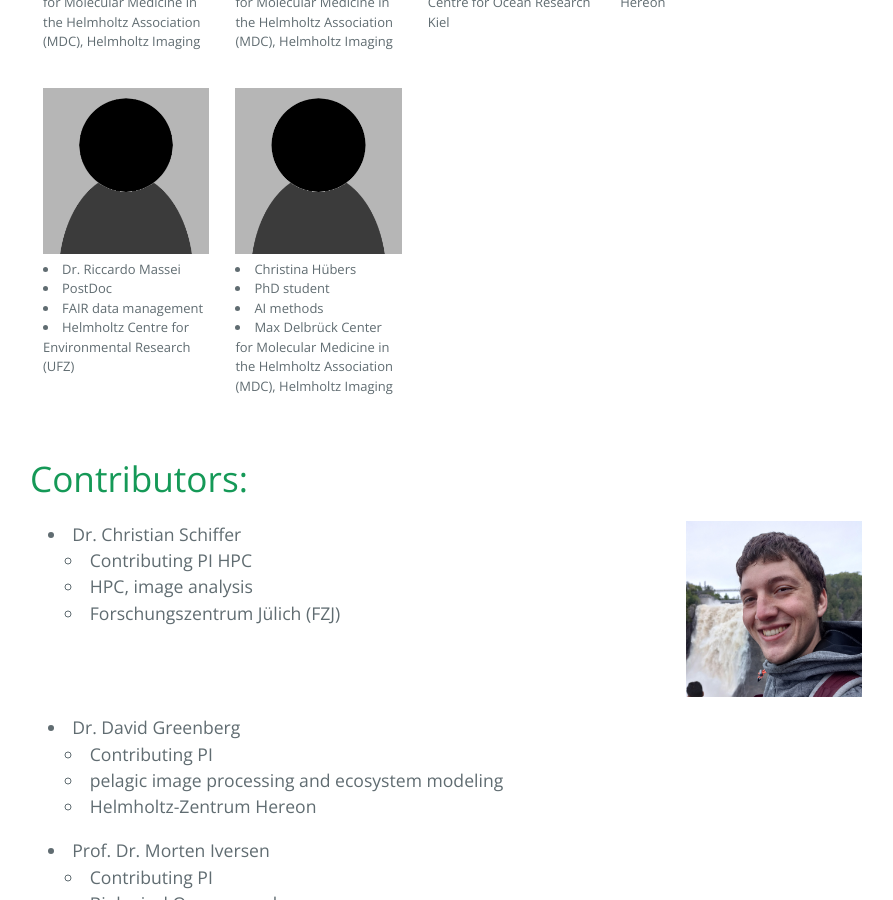
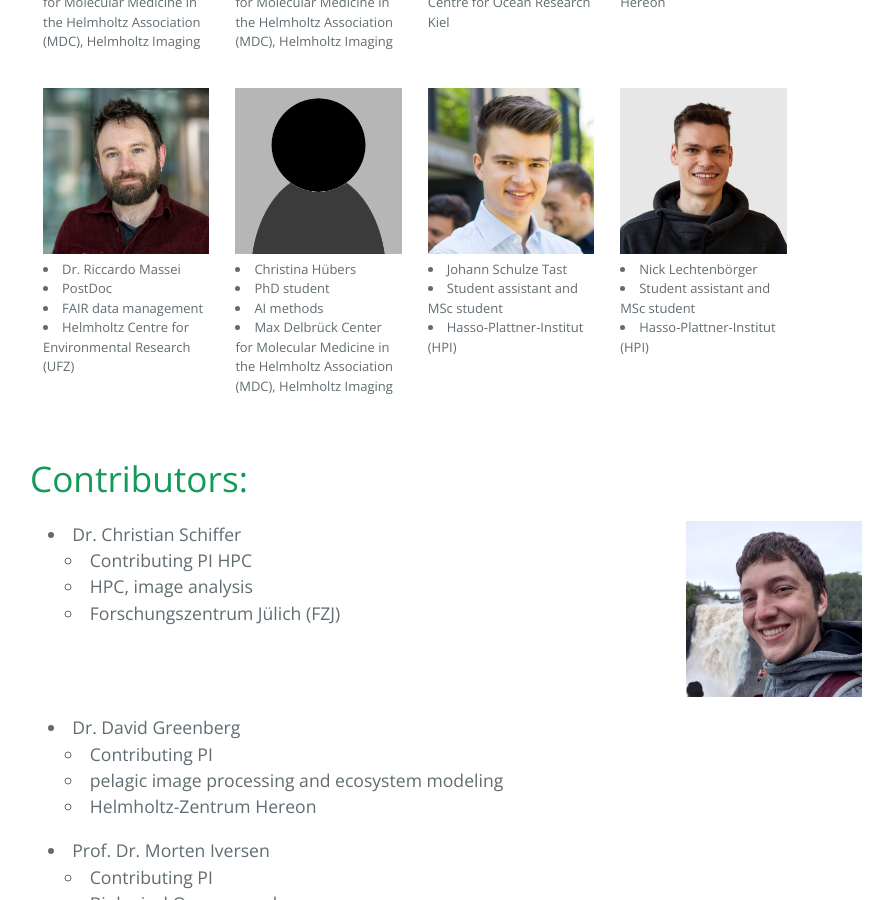
Before and after one commit to Kainmueller-Lab/aqqua, a Jekyll site: the page built from about_us.md, in a window 1280 px wide and 900 px high, scrolled down 1525 px. Shown: the whole window, without its empty margins (194-1087 px from the left). Built offline with Jekyll 4.4.1, drawn with Linux system fonts in a browser that asks for light colours.

Commit message:
about_us: add students and new pictures

```diff
--- a/_data/team.yml
+++ b/_data/team.yml
@@ -76,6 +76,7 @@
           position: "PostDoc"
           affiliation: "Helmholtz Centre for Environmental Research (UFZ)"
           expertise: "FAIR data management"
+          picture: "Riccardo_Massei.jpg"
 
         - first_name: "Christina"
           last_name: "Hübers"
@@ -83,6 +84,22 @@
           position: "PhD student"
           affiliation: "Max Delbrück Center for Molecular Medicine in the Helmholtz Association (MDC), Helmholtz Imaging"
           expertise: "AI methods"
+
+        - first_name: "Johann"
+          last_name: "Schulze Tast"
+          title: ""
+          position: "Student assistant and MSc student"
+          affiliation: "Hasso-Plattner-Institut (HPI)"
+          picture: "Johann_Schulze_Tast.jpg"
+
+        - first_name: "Nick"
+          last_name: "Lechtenbörger"
+          title: ""
+          position: "Student assistant and MSc student"
+          affiliation: "Hasso-Plattner-Institut (HPI)"
+          picture: "Nick_Lechtenboerger.jpg"
+
+
 
 
 "Contributors":
--- a/_layouts/team.html
+++ b/_layouts/team.html
@@ -46,7 +46,7 @@ layout: default
     <ul>
       <li>{{ member.title }} {{ member.first_name }} {{ member.last_name }}</li>
       <li>{{ member.position }}</li>
-      <li>{{ member.expertise }}</li>
+      {% unless member.expertise == nil %}<li>{{ member.expertise }}</li>{% endunless %}
       <li>{{ member.affiliation }}</li>
     </ul>
   </div>
```
Also changed, not shown: assets/Johann_Schulze_Tast.jpg (added), assets/Nick_Lechtenboerger.jpg (added), assets/Riccardo_Massei.jpg (added).
